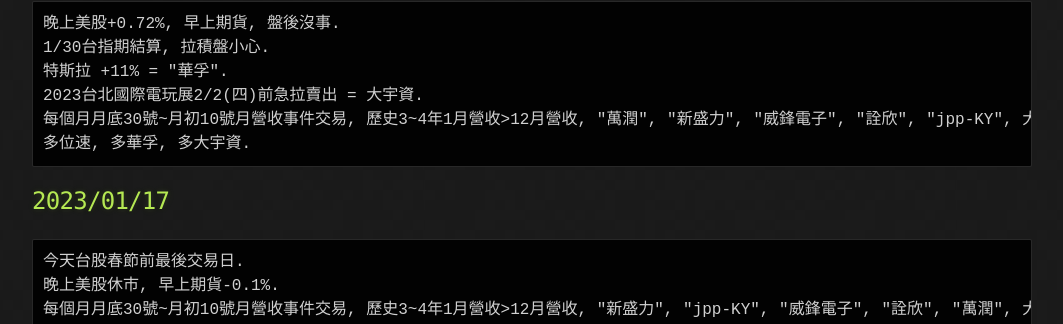
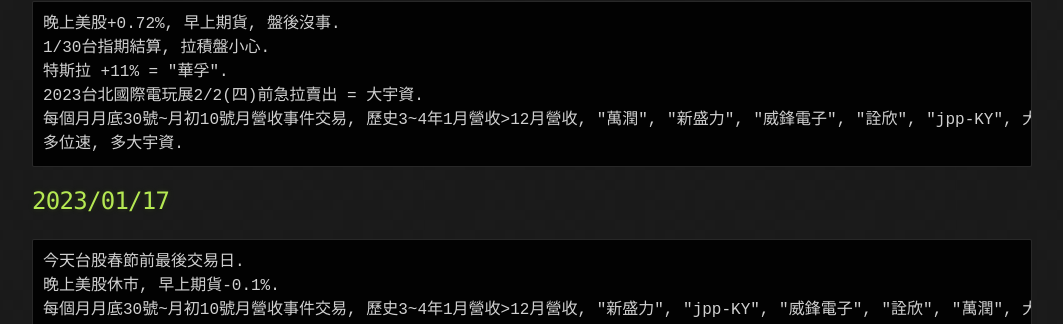
Before and after one commit to lepg5487/Stock_God, a Jekyll site: the page built from index.md, in a window 1280 px wide and 900 px high, scrolled down 428 px. Shown: the part 245-569 px from the top of the window, without its empty margins (108-1171 px from the left). Built offline with Jekyll 4.4.1, drawn with Linux system fonts in a browser that asks for light colours; our own code applies the rules of GitHub Pages for plain Markdown files.

Commit message:
Update index.md

````diff
--- a/index.md
+++ b/index.md
@@ -27,7 +27,7 @@
 特斯拉 +11% = "華孚".
 2023台北國際電玩展2/2(四)前急拉賣出 = 大宇資.
 每個月月底30號~月初10號月營收事件交易, 歷史3~4年1月營收>12月營收, "萬潤", "新盛力", "威鋒電子", "詮欣", "jpp-KY", 大中, 杰力, 中砂.
-多位速, 多華孚, 多大宇資.
+多位速, 多大宇資.
 ```
 
 ## 2023/01/17
````
